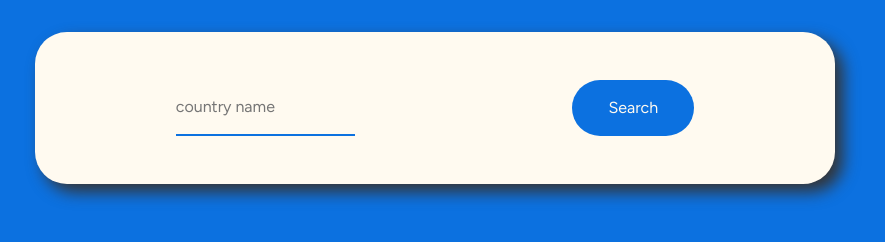
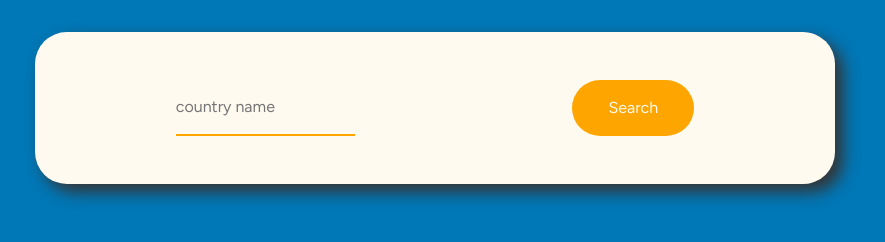
Before and after one commit to SkyHUsseini/Find-country-API, a plain HTML site: page index.html in a window 1280 px wide. Shown: the whole page, without its empty margins (205-1090 px from the left). Drawn offline with Linux system fonts and the light colour scheme.

Commit message:
Update style.css

```diff
--- a/style.css
+++ b/style.css
@@ -24,12 +24,6 @@
   scroll-behavior: smooth;
 }
 
-/* Remove list styles on ul, ol elements with a list role, which suggests default styling will be removed */
-ul[role="list"],
-ol[role="list"] {
-  list-style: none;
-}
-
 html,
 body {
   height: 100%;
@@ -39,6 +33,8 @@ body {
 body {
   text-rendering: optimizeSpeed;
   line-height: 1.5;
+    font-family: var(--ff-primary);
+
 }
 
 /* A elements that don't have a class get default styles */
@@ -66,16 +62,8 @@ select {
 /*General styling*/
 body {
   font-family: var(--ff-primary);
-  /* display: flex;
-  align-items: center;
-  justify-content: center; */
-  background-color: #0c71e0;
+    background-color: #0077b6;
 }
-/* .container {
-  background-color: #353434;
-  margin: 0 auto;
-
-} */
 
 .country {
   --max-width: 800px;
@@ -101,7 +89,7 @@ body {
 .search-input {
   max-width: 300px;
   border: 0;
-  border-bottom: 2px solid var(--clr-blue);
+  border-bottom: 2px solid orange;
   color: #353434;
   background-color: floralwhite;
 }
@@ -110,7 +98,7 @@ body {
   padding: 0.5rem 1rem;
   border-radius: 100vmax;
   border: 0;
-  background-color: var(--clr-blue);
+  background-color: orange;
   color: floralwhite;
 }
 @media (min-width: 50em) {
```
